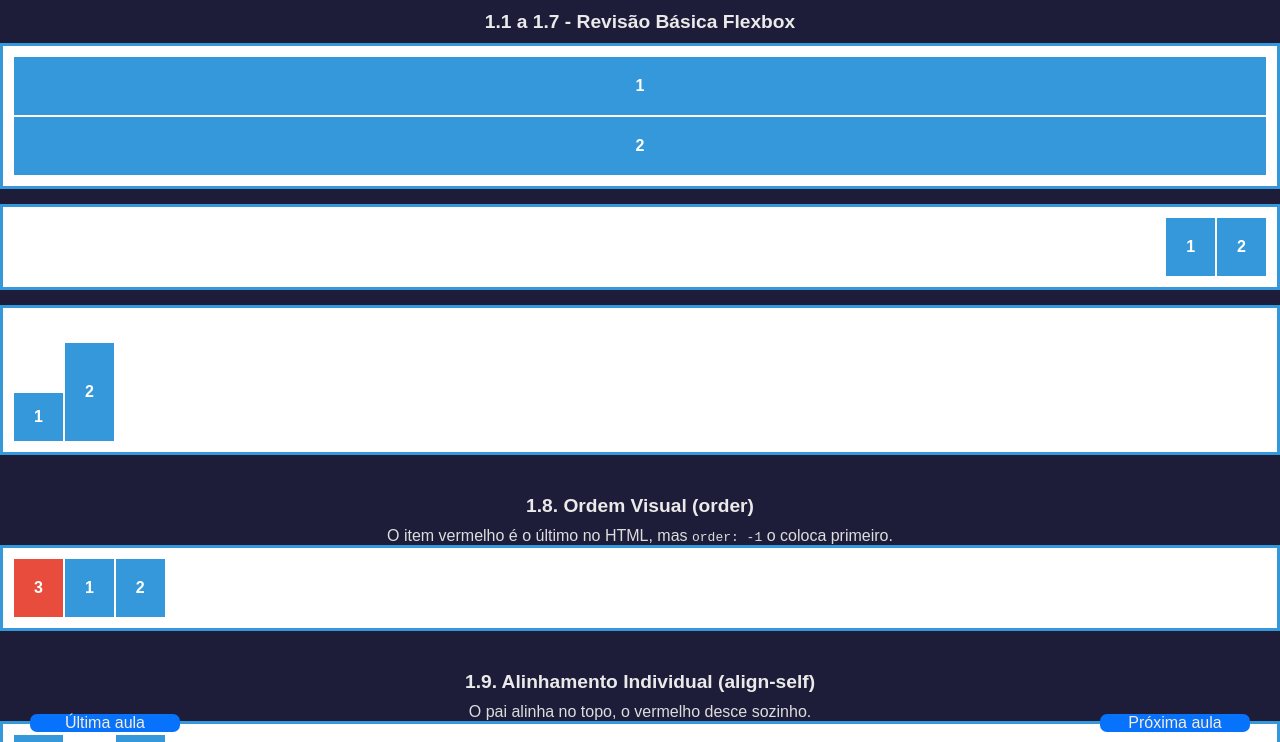
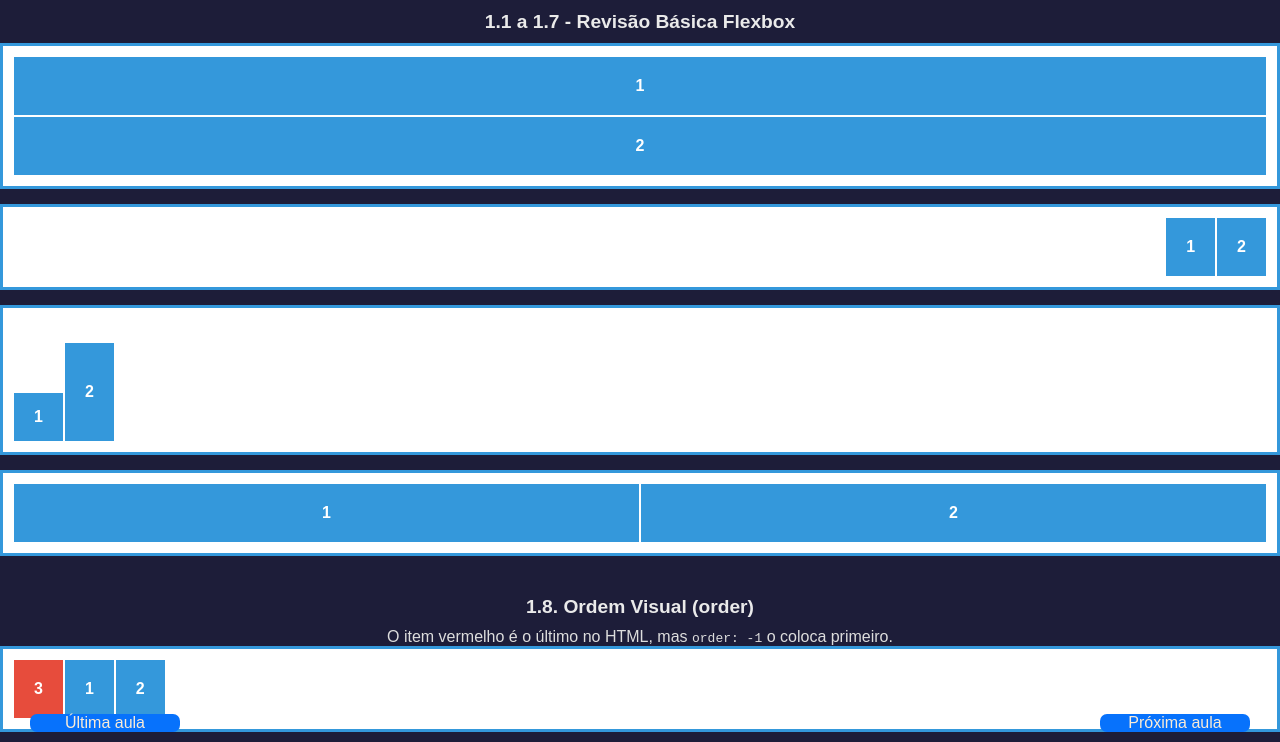
Before and after one commit to Vini-Assuncao/Meu-Site, a plain HTML site: page aula16.1-flexbox_grid/index.html in a window 1280 px wide. Shown: the part 58-800 px from the top of the page. Drawn offline with Linux system fonts and the light colour scheme; a web font is replaced by a local one.

Commit message:
Últimos detalhes

```diff
--- a/aula16.1-flexbox_grid/index.html
+++ b/aula16.1-flexbox_grid/index.html
@@ -29,6 +29,10 @@
             <div class="flex-container" id="flex-align">
                 <div class="item" style="height:50px">1</div>
                 <div class="item" style="height:100px">2</div>
+            </div>
+            <div class="flex-container" id="flex-grow">
+                <div class="item">1</div>
+                <div class="item">2</div>
             </div>
         </section>
 
```
